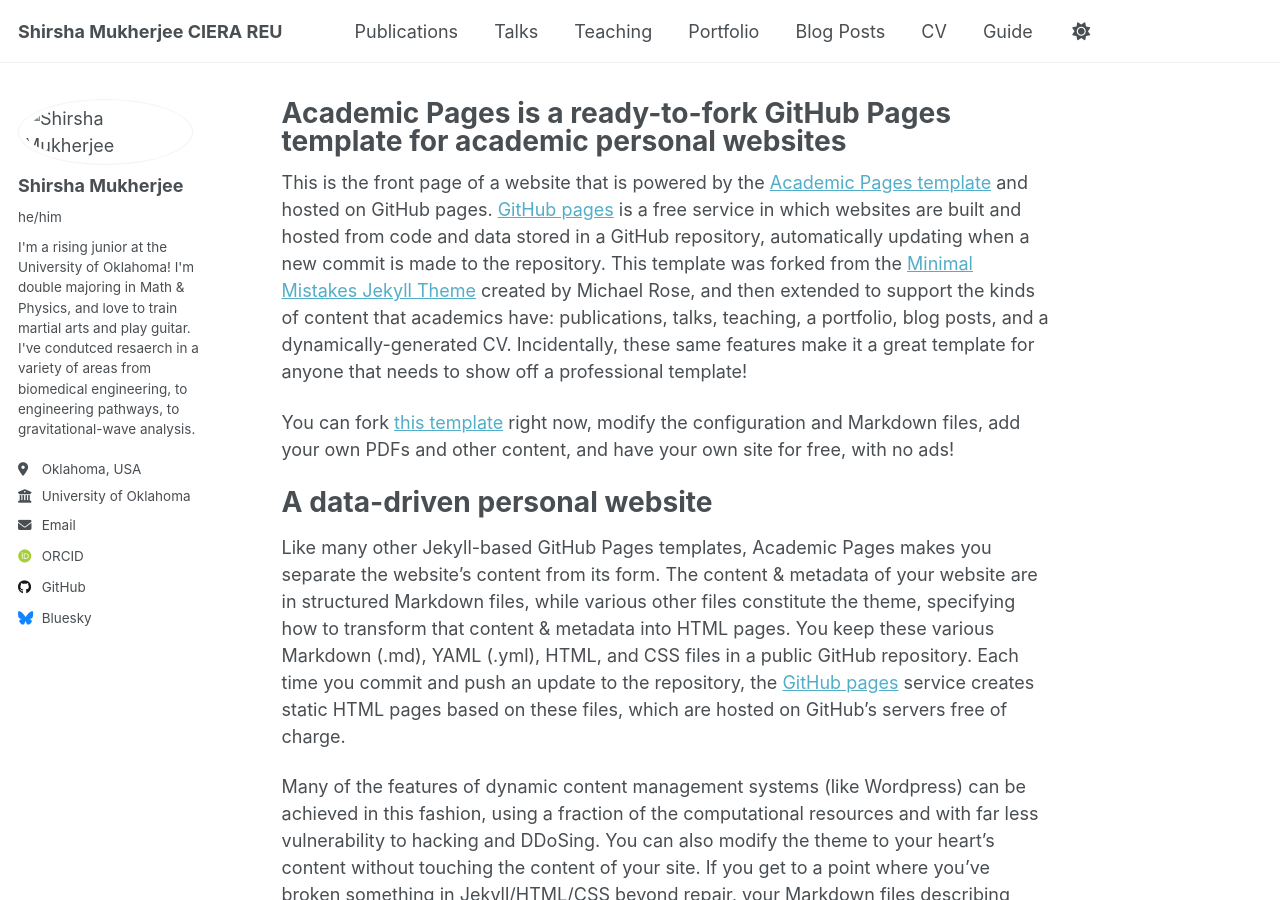
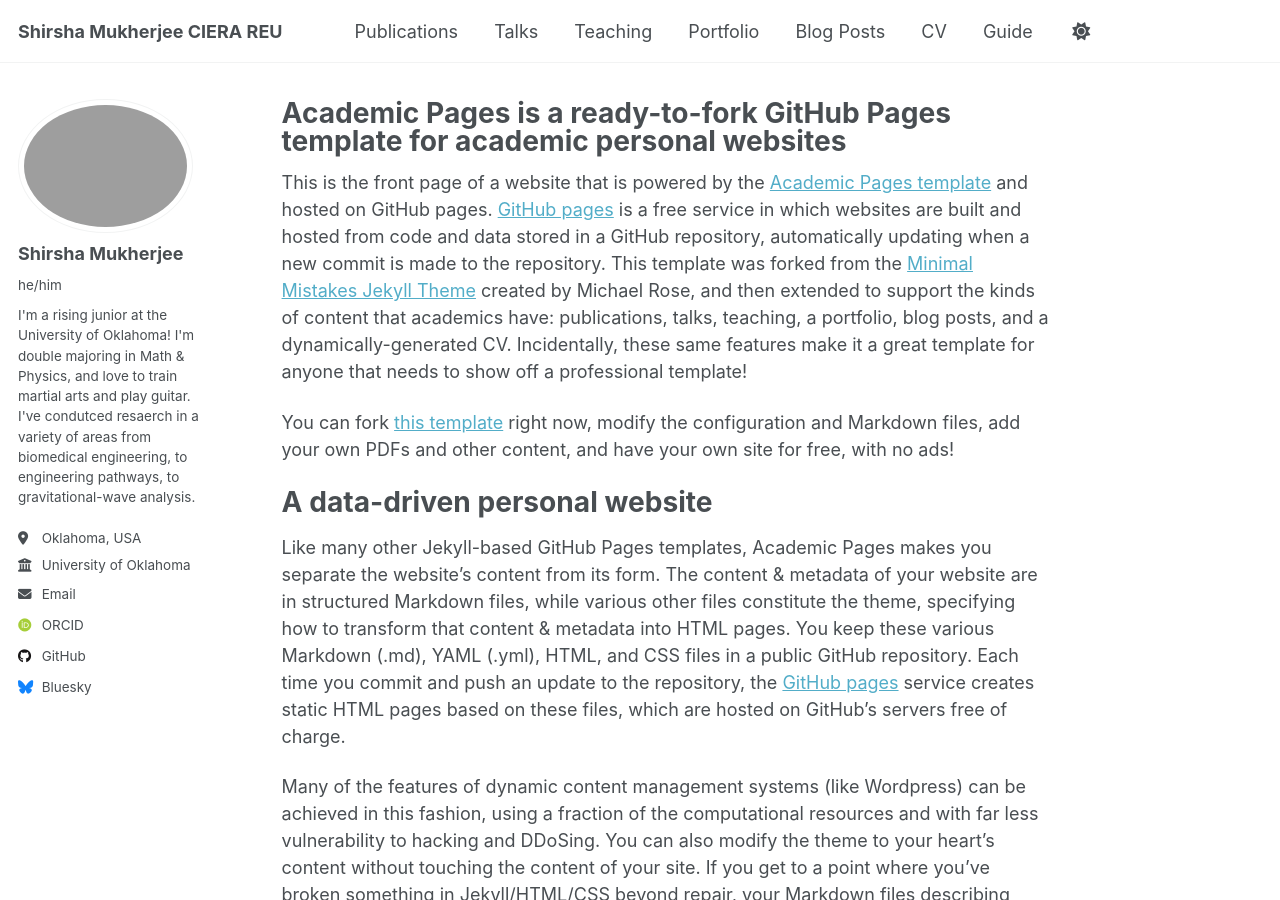
Before and after one commit to shirshamukherjee/projectfrthistime, a Jekyll site: the page built from _pages/about.md, in a window 1280 px wide and 900 px high. Built offline with Jekyll 4.4.1, drawn with Linux system fonts in a browser that asks for light colours; some web fonts are replaced; a script that is not in the unit is left out.

Commit message:
Update _config.yml
added png pic to make the picture work hopefully

```diff
--- a/_config.yml
+++ b/_config.yml
@@ -22,7 +22,7 @@ repository               : "shirshamukherjee.github.io/projectfrthistime"
 #               Additional customization can be done by editing /_includes/author-profile.html
 author:
   # Biographic information
-  avatar           : "IMG_3341.jpeg"
+  avatar           : "IMG_3255.png"
   name             : "Shirsha Mukherjee"
   pronouns         : "he/him"
   bio              : "I'm a rising junior at the University of Oklahoma! I'm double majoring in Math & Physics, and love to train martial arts and play guitar. I've condutced resaerch in
```
